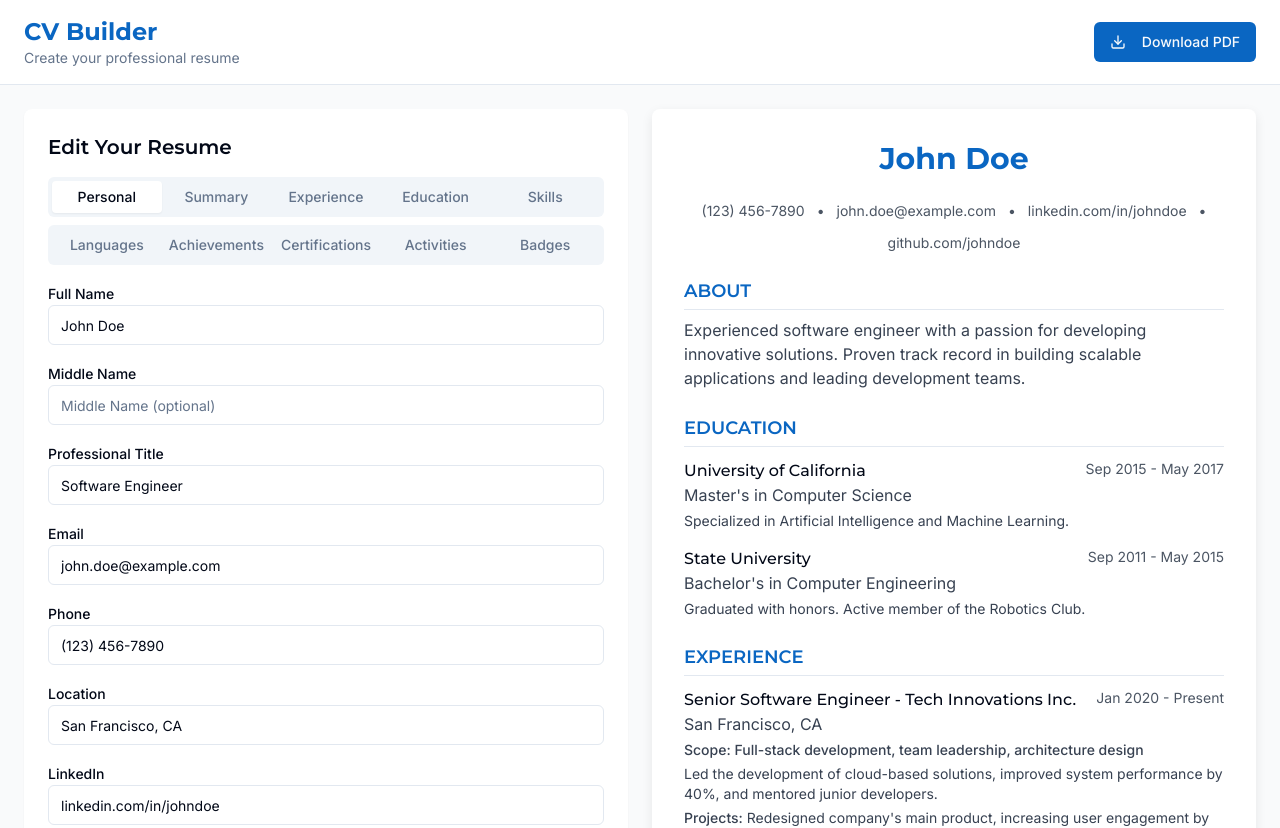
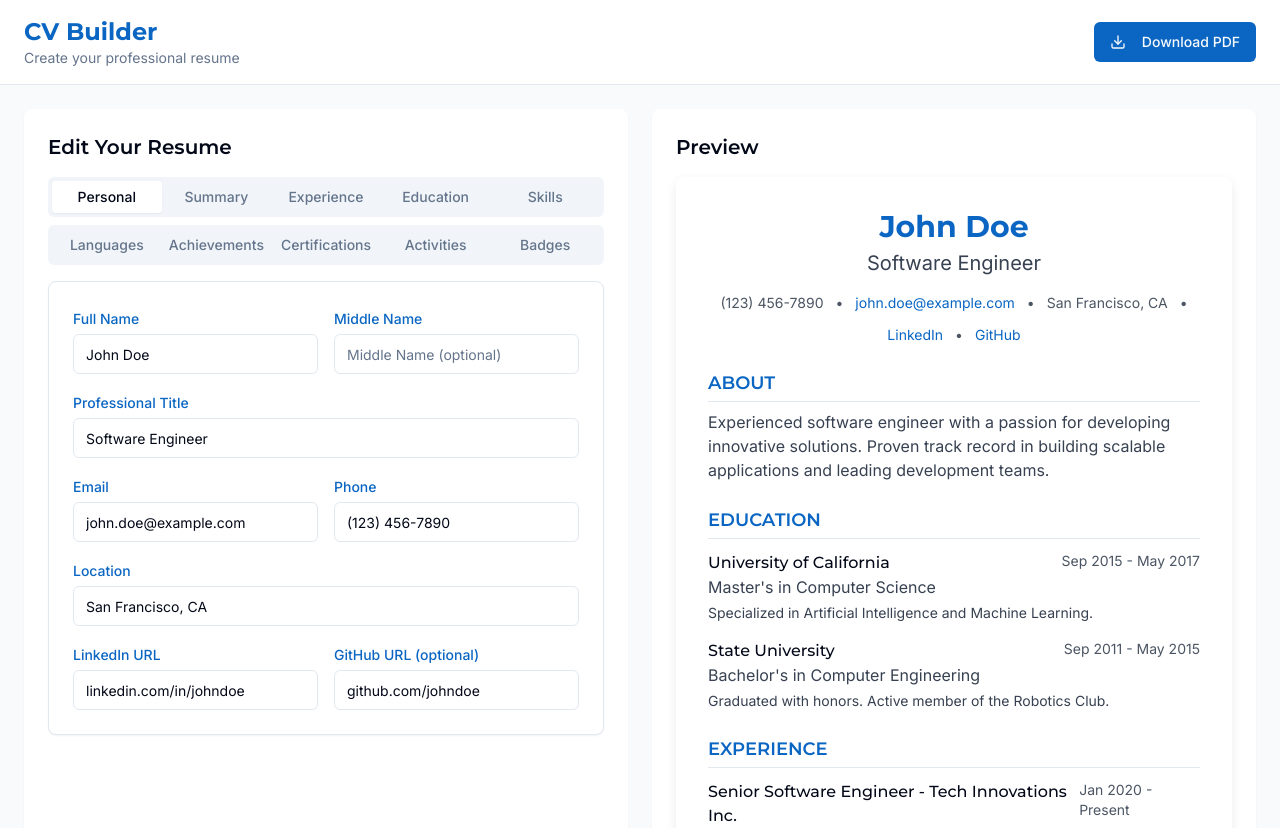
Before and after one commit to limjiajun990701/apt-cv-design, a React (Vite) app: page / in a window 1280 px wide. Shown: the top 828 px of the page. Built offline with nearby package versions, Linux system fonts and the light colour scheme.

Commit message:
Fix: Personal info and resume redesign
- Hide professional title in resume preview.
- Make LinkedIn and GitHub links hyperlinks.
- Redesign personal info section.
- Implement A4 size resume with page breaks.
- Fix download PDF functionality.
- Adjust summary form to use a 5-row textarea.

```diff
--- a/package.json
+++ b/package.json
@@ -45,6 +45,7 @@
     "cmdk": "^1.0.0",
     "date-fns": "^3.6.0",
     "embla-carousel-react": "^8.3.0",
+    "html2pdf.js": "^0.10.3",
     "input-otp": "^1.2.4",
     "lucide-react": "^0.462.0",
     "next-themes": "^0.3.0",
--- a/src/components/resume/Header.tsx
+++ b/src/components/resume/Header.tsx
@@ -1,26 +1,54 @@
 
-import React from "react";
+import React, { useRef } from "react";
 import { Button } from "@/components/ui/button";
 import { Download } from "lucide-react";
 import { useToast } from "@/hooks/use-toast";
+import html2pdf from "html2pdf.js";
 
 const Header: React.FC = () => {
   const { toast } = useToast();
 
   const handleDownload = () => {
-    // This is a placeholder - in a real implementation, we'd use a library like html2pdf or react-pdf
     toast({
       title: "Download Started",
       description: "Your resume is being prepared for download as PDF.",
     });
 
-    // Simulate download process
-    setTimeout(() => {
+    // Get the resume element
+    const element = document.querySelector('.resume-paper');
+
+    if (!element) {
+      toast({
+        title: "Error",
+        description: "Could not find resume content to download.",
+        variant: "destructive",
+      });
+      return;
+    }
+
+    // Configure the PDF options
+    const opt = {
+      margin: [0.5, 0.5, 0.5, 0.5],
+      filename: 'my-resume.pdf',
+      image: { type: 'jpeg', quality: 0.98 },
+      html2canvas: { scale: 2, useCORS: true },
+      jsPDF: { unit: 'in', format: 'a4', orientation: 'portrait' }
+    };
+
+    // Generate PDF
+    html2pdf().set(opt).from(element).save().then(() => {
       toast({
         title: "Download Complete",
         description: "Your resume has been downloaded successfully.",
       });
-    }, 1500);
+    }).catch((error) => {
+      console.error('PDF generation failed:', error);
+      toast({
+        title: "Download Failed",
+        description: "There was an error generating your PDF. Please try again.",
+        variant: "destructive",
+      });
+    });
   };
 
   return (
--- a/src/components/resume/PersonalInfoForm.tsx
+++ b/src/components/resume/PersonalInfoForm.tsx
@@ -3,6 +3,7 @@ import React from "react";
 import { useResumeContext } from "@/contexts/ResumeContext";
 import { Input } from "@/components/ui/input";
 import { Label } from "@/components/ui/label";
+import { Card, CardContent } from "@/components/ui/card";
 
 const PersonalInfoForm: React.FC = () => {
   const { resumeData, updatePersonalInfo } = useResumeContext();
@@ -15,38 +16,48 @@ const PersonalInfoForm: React.FC = () => {
 
   return (
     <div className="space-y-4 animate-fade-in">
+      <Card>
+        <CardContent className="pt-6">
+          <div className="grid grid-cols-1 md:grid-cols-2 gap-4">
             <div>
-        <Label htmlFor="name">Full Name</Label>
+              <Label htmlFor="name" className="text-resume-blue">Full Name</Label>
               <Input
                 id="name"
                 name="name"
                 value={personalInfo.name}
                 onChange={handleChange}
                 placeholder="John Doe"
+                className="mt-1"
               />
             </div>
             <div>
-        <Label htmlFor="middleName">Middle Name</Label>
+              <Label htmlFor="middleName" className="text-resume-blue">Middle Name</Label>
               <Input
                 id="middleName"
                 name="middleName"
                 value={personalInfo.middleName}
                 onChange={handleChange}
                 placeholder="Middle Name (optional)"
+                className="mt-1"
               />
             </div>
-      <div>
-        <Label htmlFor="title">Professional Title</Label>
+          </div>
+
+          <div className="mt-4">
+            <Label htmlFor="title" className="text-resume-blue">Professional Title</Label>
             <Input
               id="title"
               name="title"
               value={personalInfo.title}
               onChange={handleChange}
               placeholder="Software Engineer"
+              className="mt-1"
             />
           </div>
+
+          <div className="grid grid-cols-1 md:grid-cols-2 gap-4 mt-4">
             <div>
-        <Label htmlFor="email">Email</Label>
+              <Label htmlFor="email" className="text-resume-blue">Email</Label>
               <Input
                 id="email"
                 name="email"
@@ -54,48 +65,60 @@ const PersonalInfoForm: React.FC = () => {
                 value={personalInfo.email}
                 onChange={handleChange}
                 placeholder="john.doe@example.com"
+                className="mt-1"
               />
             </div>
             <div>
-        <Label htmlFor="phone">Phone</Label>
+              <Label htmlFor="phone" className="text-resume-blue">Phone</Label>
               <Input
                 id="phone"
                 name="phone"
                 value={personalInfo.phone}
                 onChange={handleChange}
                 placeholder="(123) 456-7890"
+                className="mt-1"
               />
             </div>
-      <div>
-        <Label htmlFor="location">Location</Label>
+          </div>
+
+          <div className="mt-4">
+            <Label htmlFor="location" className="text-resume-blue">Location</Label>
             <Input
               id="location"
               name="location"
               value={personalInfo.location}
               onChange={handleChange}
               placeholder="San Francisco, CA"
+              className="mt-1"
             />
           </div>
+
+          <div className="grid grid-cols-1 md:grid-cols-2 gap-4 mt-4">
             <div>
-        <Label htmlFor="linkedin">LinkedIn</Label>
+              <Label htmlFor="linkedin" className="text-resume-blue">LinkedIn URL</Label>
               <Input
                 id="linkedin"
                 name="linkedin"
                 value={personalInfo.linkedin}
                 onChange={handleChange}
                 placeholder="linkedin.com/in/johndoe"
+                className="mt-1"
               />
             </div>
             <div>
-        <Label htmlFor="github">GitHub</Label>
+              <Label htmlFor="github" className="text-resume-blue">GitHub URL (optional)</Label>
               <Input
                 id="github"
                 name="github"
                 value={personalInfo.github}
                 onChange={handleChange}
                 placeholder="github.com/johndoe"
+                className="mt-1"
               />
             </div>
+          </div>
+        </CardContent>
+      </Card>
     </div>
   );
 };
--- a/src/components/resume/ResumePreview.tsx
+++ b/src/components/resume/ResumePreview.tsx
@@ -18,30 +18,72 @@ const ResumePreview: React.FC = () => {
     badges
   } = resumeData;
 
+  // Helper function to format URLs
+  const formatUrl = (url: string) => {
+    if (!url) return "";
+    if (url.startsWith("http")) return url;
+    return `https://${url}`;
+  };
+
   return (
-    <div className="bg-white p-8 rounded-lg resume-paper overflow-auto h-full">
+    <div className="bg-white p-8 rounded-lg resume-paper overflow-auto h-full max-w-[210mm]">
       {/* Header - NAME and MIDDLE */}
-      <div className="mb-6 text-center">
+      <div className="mb-4 text-center">
         <h1 className="text-3xl font-bold text-resume-blue">
           {personalInfo.name} {personalInfo.middleName && personalInfo.middleName}
         </h1>
+        {personalInfo.title && (
+          <p className="text-xl text-gray-700 mt-1">{personalInfo.title}</p>
+        )}
       </div>
 
       {/* Contact Info Row */}
       <div className="flex flex-wrap justify-center gap-3 mb-6 text-sm text-gray-600">
-        <div>{personalInfo.phone}</div>
-        <div>•</div>
-        <div>{personalInfo.email}</div>
+        {personalInfo.phone && <div>{personalInfo.phone}</div>}
+        {personalInfo.email && (
+          <>
+            <div>•</div>
+            <div>
+              <a href={`mailto:${personalInfo.email}`} className="text-resume-blue hover:underline">
+                {personalInfo.email}
+              </a>
+            </div>
+          </>
+        )}
+        {personalInfo.location && (
+          <>
+            <div>•</div>
+            <div>{personalInfo.location}</div>
+          </>
+        )}
         {personalInfo.linkedin && (
           <>
             <div>•</div>
-            <div>{personalInfo.linkedin}</div>
+            <div>
+              <a
+                href={formatUrl(personalInfo.linkedin)}
+                target="_blank"
+                rel="noopener noreferrer"
+                className="text-resume-blue hover:underline"
+              >
+                LinkedIn
+              </a>
+            </div>
           </>
         )}
         {personalInfo.github && (
           <>
             <div>•</div>
-            <div>{personalInfo.github}</div>
+            <div>
+              <a
+                href={formatUrl(personalInfo.github)}
+                target="_blank"
+                rel="noopener noreferrer"
+                className="text-resume-blue hover:underline"
+              >
+                GitHub
+              </a>
+            </div>
           </>
         )}
       </div>
@@ -50,7 +92,7 @@ const ResumePreview: React.FC = () => {
       {summary && (
         <div className="mb-6">
           <h2 className="text-lg font-semibold mb-2 text-resume-blue border-b pb-1">ABOUT</h2>
-          <p className="text-gray-700">{summary}</p>
+          <p className="text-gray-700 whitespace-pre-line">{summary}</p>
         </div>
       )}
 
--- a/src/components/resume/SummaryForm.tsx
+++ b/src/components/resume/SummaryForm.tsx
@@ -3,6 +3,7 @@ import React from "react";
 import { useResumeContext } from "@/contexts/ResumeContext";
 import { Textarea } from "@/components/ui/textarea";
 import { Label } from "@/components/ui/label";
+import { Card, CardContent } from "@/components/ui/card";
 
 const SummaryForm: React.FC = () => {
   const { resumeData, updateSummary } = useResumeContext();
@@ -14,16 +15,24 @@ const SummaryForm: React.FC = () => {
 
   return (
     <div className="space-y-4 animate-fade-in">
+      <Card>
+        <CardContent className="pt-6">
           <div>
-        <Label htmlFor="summary">About / Professional Summary</Label>
+            <Label htmlFor="summary" className="text-resume-blue">About / Professional Summary</Label>
+            <p className="text-xs text-muted-foreground mb-2">
+              Briefly describe your professional background, key skills, and career goals (5 lines recommended).
+            </p>
             <Textarea
               id="summary"
               value={summary}
               onChange={handleChange}
               placeholder="Briefly describe your professional background, key skills, and career goals..."
-          className="h-48 resize-none"
+              className="h-32 resize-none"
+              rows={5}
             />
           </div>
+        </CardContent>
+      </Card>
     </div>
   );
 };
--- a/src/lib/utils.ts
+++ b/src/lib/utils.ts
@@ -12,3 +12,12 @@ export function formatDate(dateString: string): string {
   const date = new Date(dateString);
   return date.toLocaleDateString('en-US', { month: 'short', year: 'numeric' });
 }
+
+// Function to ensure URLs are properly formatted
+export function formatUrl(url: string): string {
+  if (!url) return "";
+  if (url.startsWith('http://') || url.startsWith('https://')) {
+    return url;
+  }
+  return `https://${url}`;
+}
--- a/src/pages/Index.tsx
+++ b/src/pages/Index.tsx
@@ -15,7 +15,12 @@ const Index = () => {
             <ResumeEditor />
           </div>
           <div className="w-full md:w-1/2 flex flex-col">
-            <ResumePreview />
+            <div className="bg-white p-6 rounded-lg shadow-sm h-full overflow-auto">
+              <h2 className="text-xl font-semibold mb-4">Preview</h2>
+              <div className="flex justify-center">
+                <ResumePreview />
+              </div>
+            </div>
           </div>
         </div>
       </div>
```
Also changed, not shown: 1 other file (tests, documents, lock files or other folders). Lines whose indentation alone changed are shown as unchanged.
